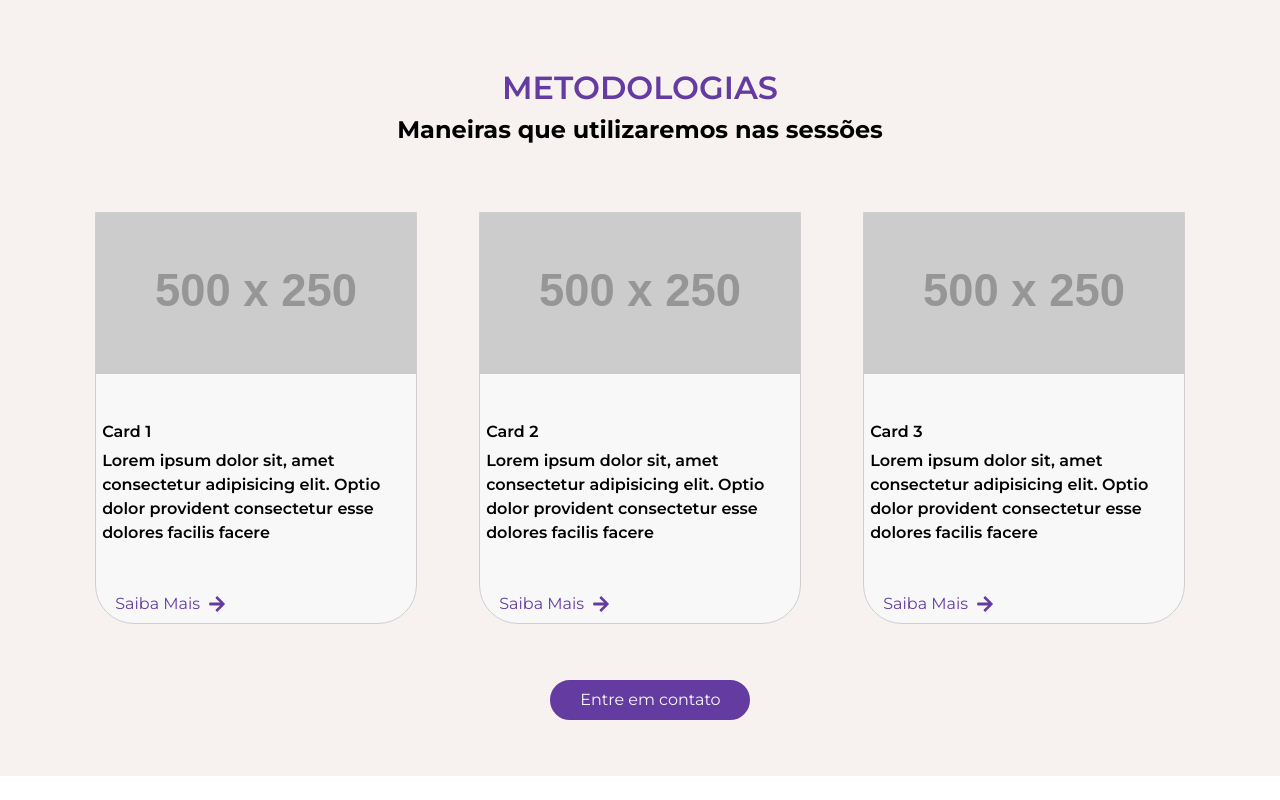
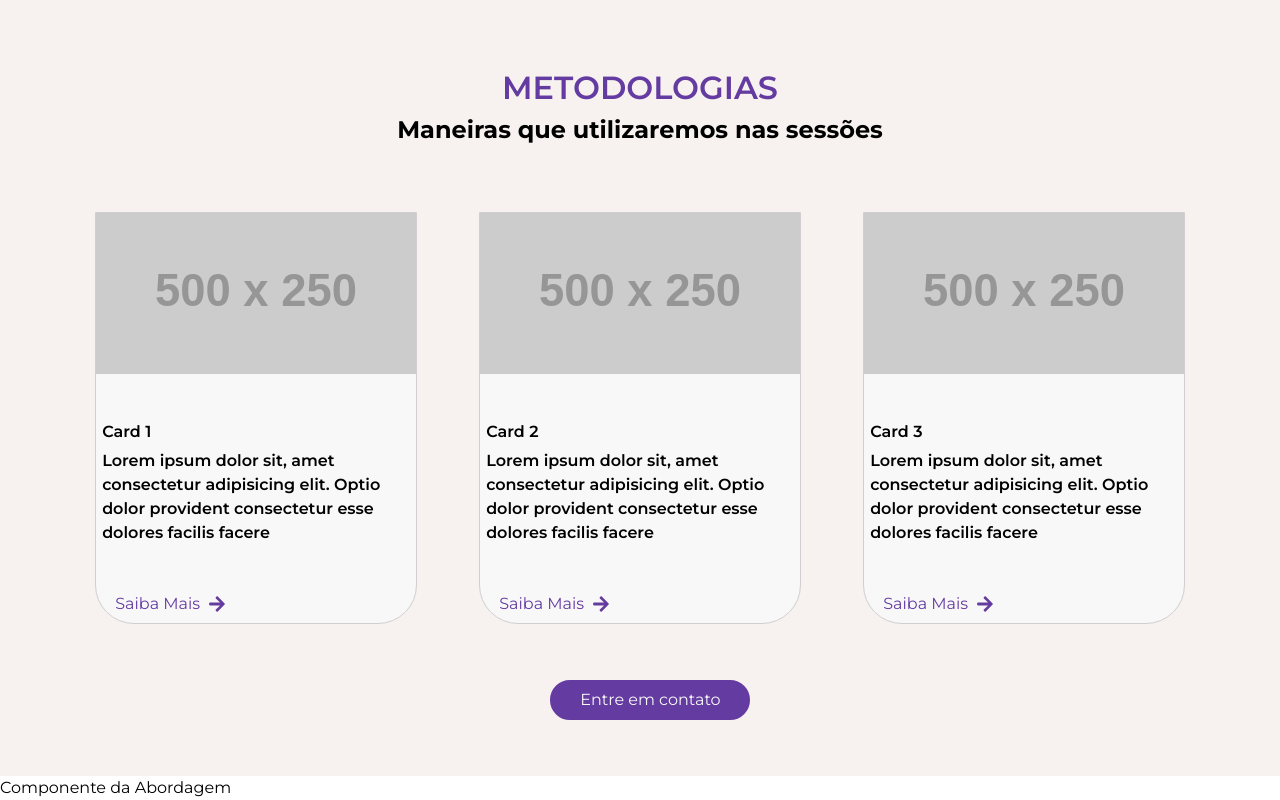
Before and after one commit to CodeSensor-PI/web-psi-rizerio, a React (Vite) app in the folder web-psi-rizerio/: page / in a window 1280 px wide. Shown: the part 1168-1968 px from the top of the page. Before the commit the page ends 1944 px from the top, so only its background shows below. Built offline with nearby package versions, Linux system fonts and the light colour scheme.

Commit message:
:sparkles: feat: Adicionando componente da sessão de abordagem

```diff
--- a/web-psi-rizerio/src/assets/LandingPage.jsx
+++ b/web-psi-rizerio/src/assets/LandingPage.jsx
@@ -1,3 +1,4 @@
+import Abordagem from "./pages/landingPage/abordagem/Abordagem"
 import Banner from "./pages/landingPage/banner/Banner"
 import Carreira from "./pages/landingPage/carreira/Carreira"
 import Header from "./pages/landingPage/header/Header"
@@ -10,6 +11,7 @@ const LandingPage = () => {
             <Banner/>
             <Carreira/>
             <Metodos/>
+            <Abordagem/>
         </div>
     )
 }
```
